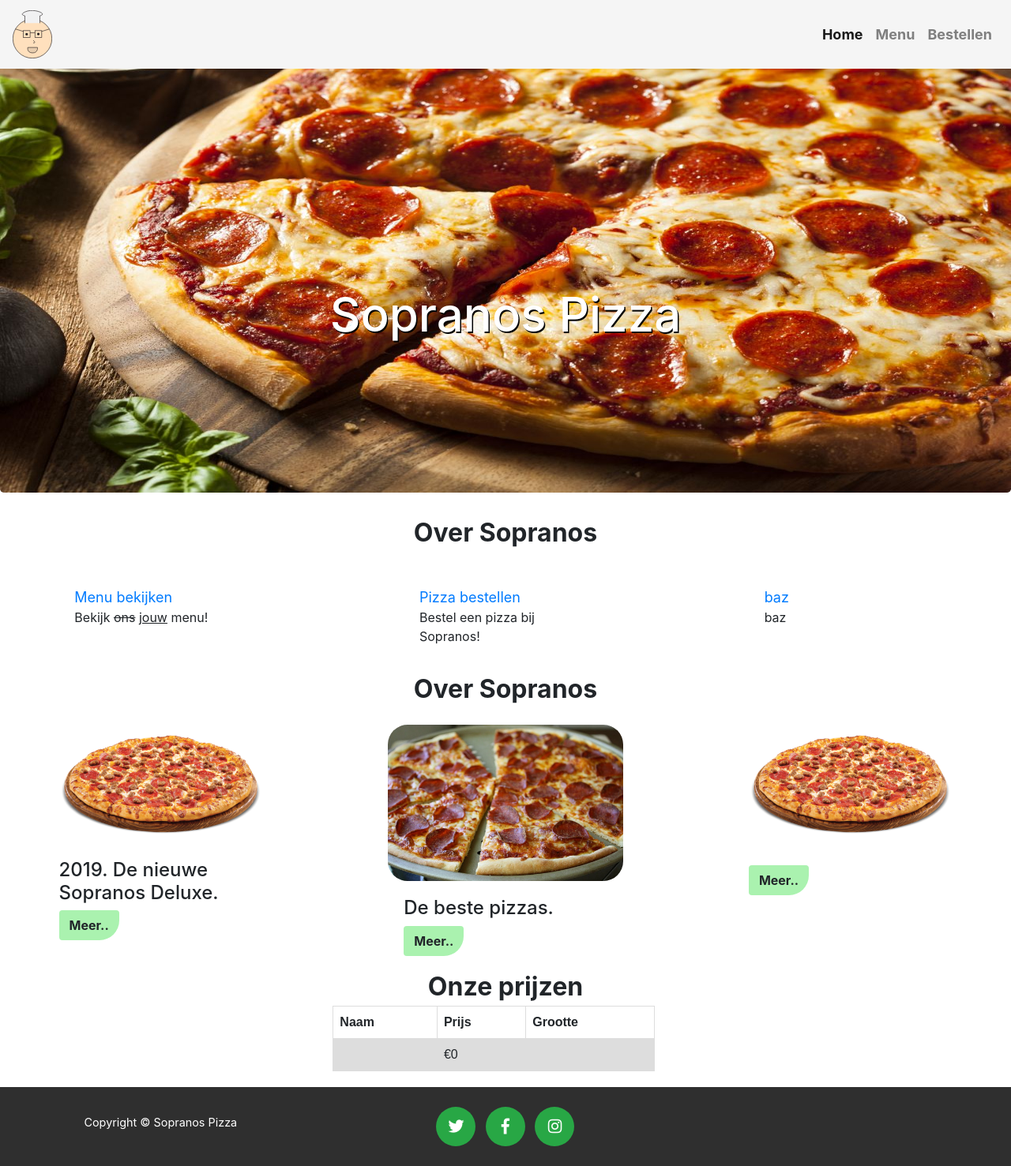
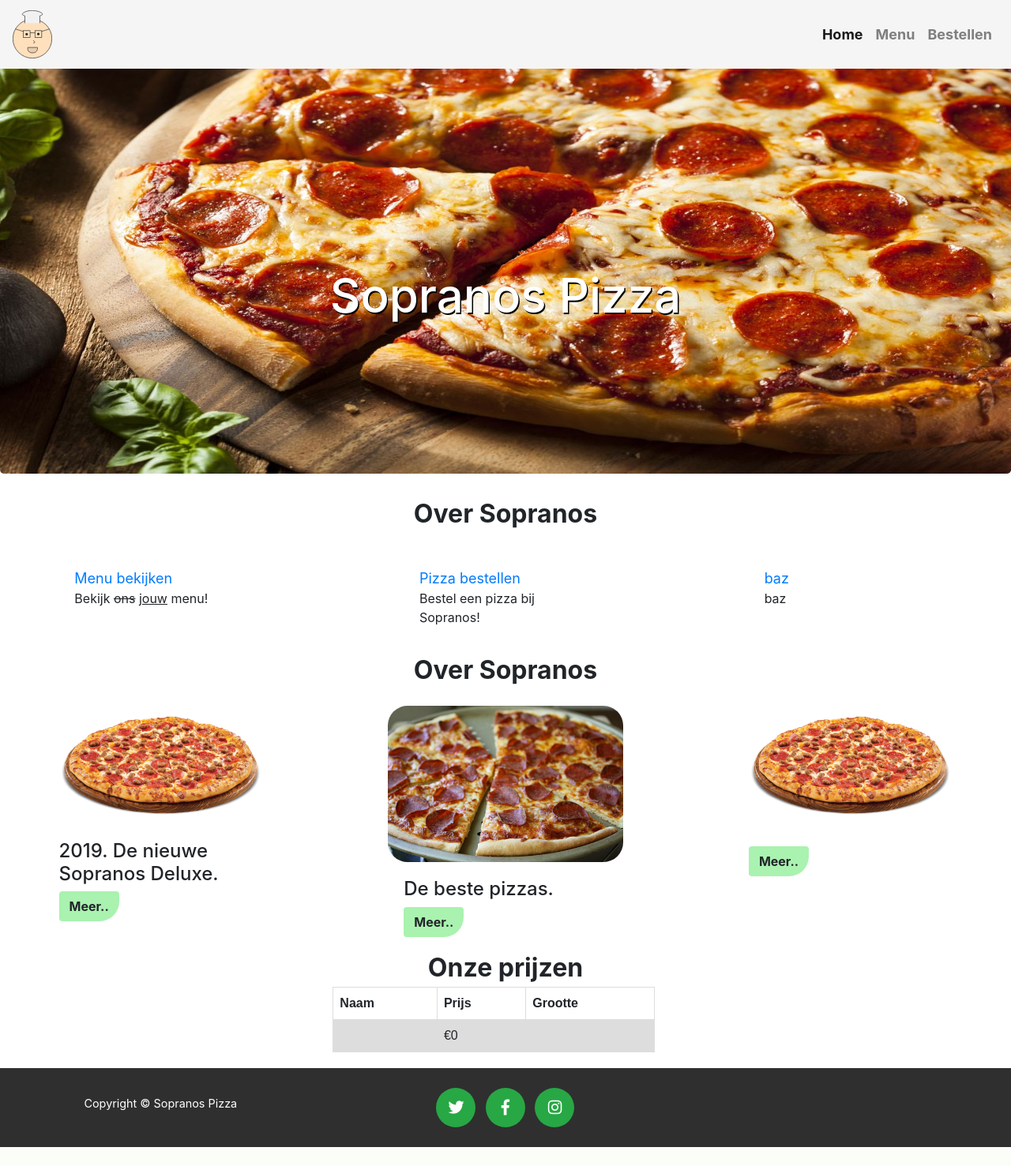
Before and after one commit to Nieyam/ALA-Sopranos, a PHP site: page / in a window 1280 px wide. Shown: the whole page at 79% size. After the commit the page ends 1453 px from the top, so only its background shows below. Run offline with PHP 8.4, Linux system fonts and the light colour scheme; tables that the repository leaves empty or names only in its code hold one stand-in row (values such as "Sample post"); data that the repository does not hold is empty.

Commit message:
redesigning website

```diff
--- a/index.php
+++ b/index.php
@@ -18,13 +18,11 @@ $result = $conn->query($sql);
     <meta http-equiv="X-UA-Compatible" content="ie=edge" />
     <title>Home - Sopranos Pizza</title>
 
-<<<<<<< HEAD
 <head>
   <meta charset="UTF-8" />
   <meta name="viewport" content="width=device-width, initial-scale=1.0" />
   <meta http-equiv="X-UA-Compatible" content="ie=edge" />
   <title>Pizzeria Soprano's</title>
-=======
     <!--Bootstrap Css and Main Css-->
     <link
       rel="stylesheet"
@@ -44,7 +42,6 @@ $result = $conn->query($sql);
       crossorigin="anonymous"
     ></script>
     <link rel="stylesheet" href="css/main.css" />
->>>>>>> cd26c011ebf0f65744a290790e56684f9e2c37cf
 
     <!--Favicon-->
     <link rel="icon" href="img/Soprano small.svg" type="image/x-icon" />
```
